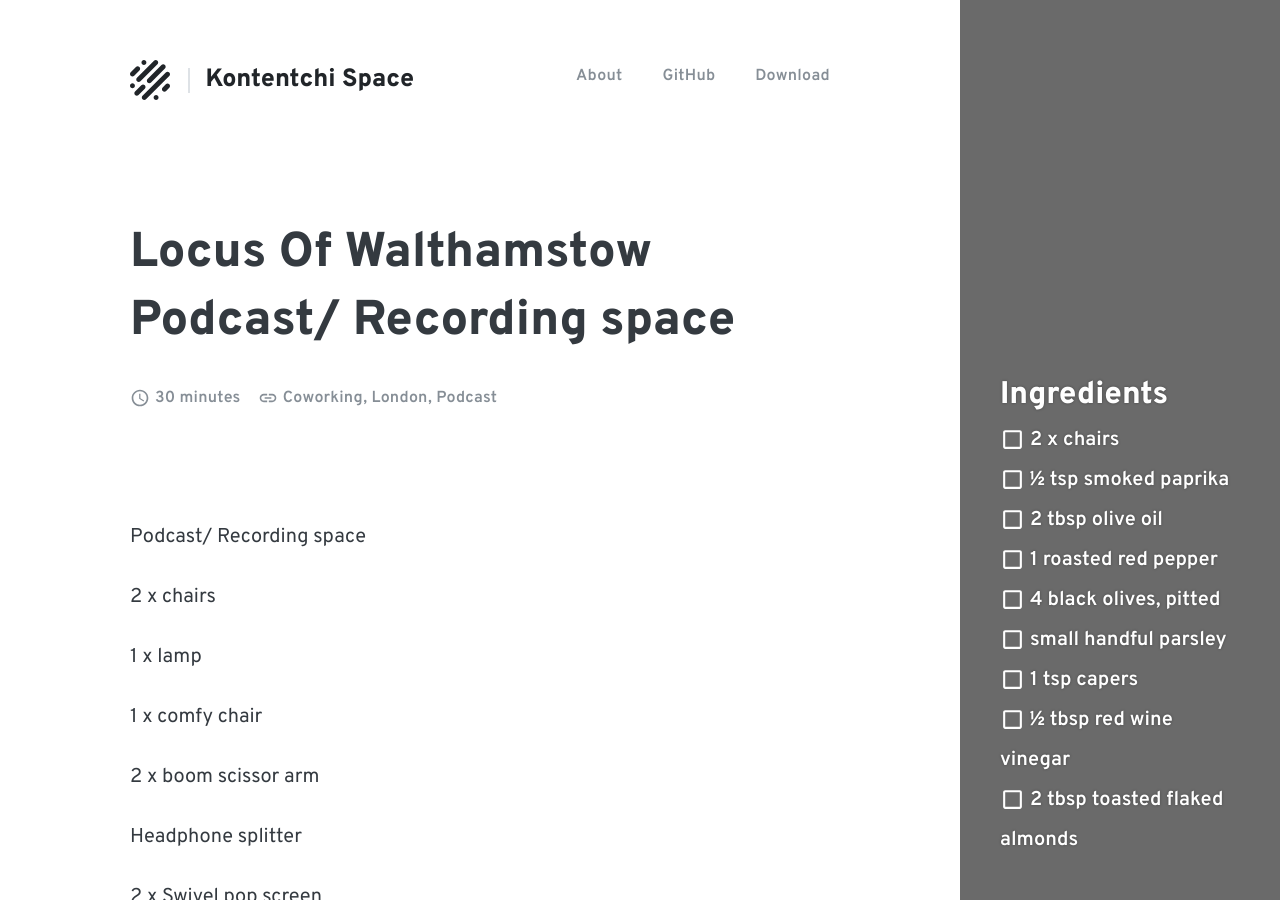
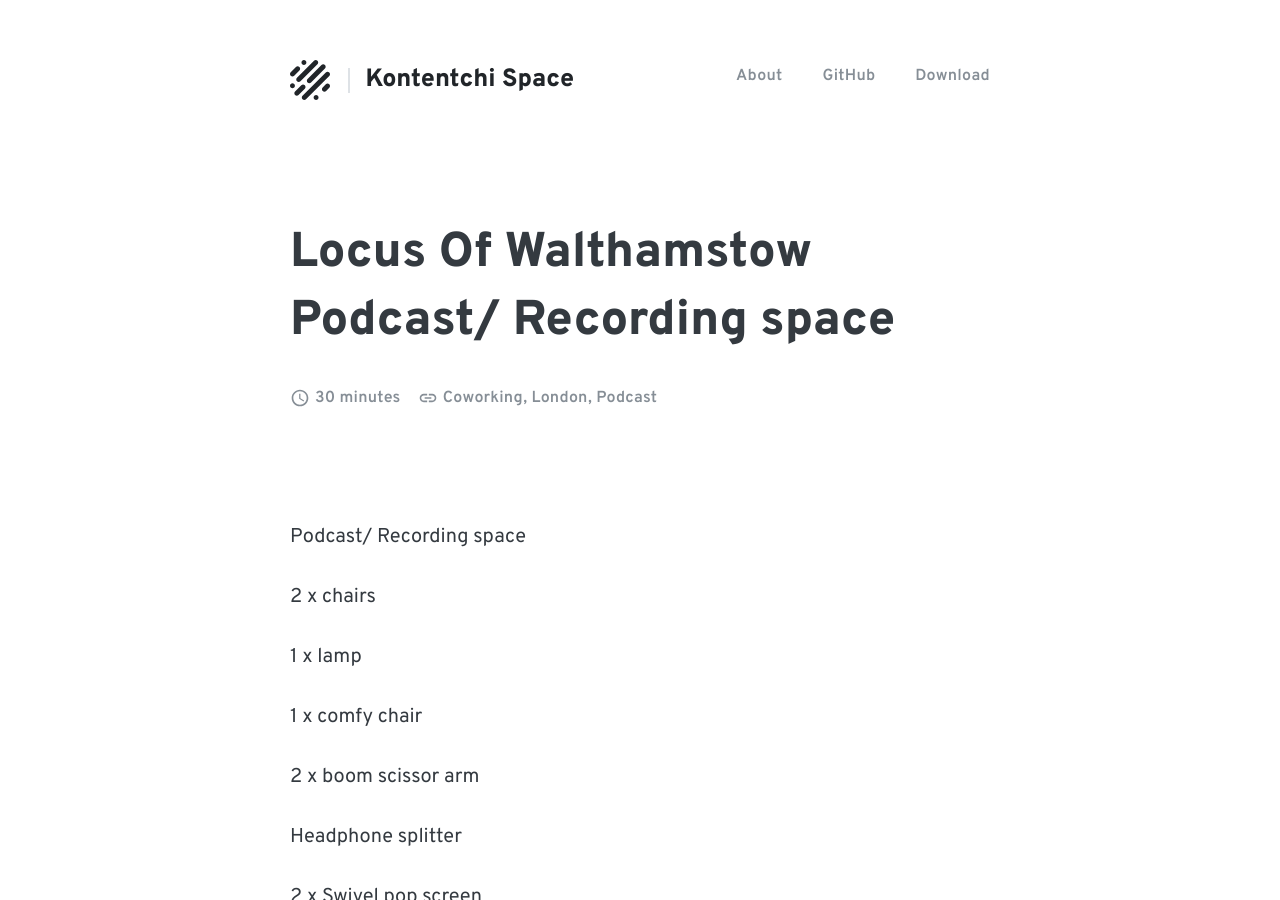
Before and after one commit to kontentchispace/kontentchispace.github.io, a Jekyll site: the page built from _recipes/locus-of-walthamstow-London.md, in a window 1280 px wide and 900 px high. Built offline with Jekyll 4.4.1, drawn with Linux system fonts in a browser that asks for light colours.

Commit message:
Update locus-of-walthamstow-London.md

```diff
--- a/_recipes/locus-of-walthamstow-London.md
+++ b/_recipes/locus-of-walthamstow-London.md
@@ -5,34 +5,7 @@ image: true
 time: 30
 category: London
 tags: [podcast, coworking, london]
-ingredients:
-  - name: chairs
-    amount: 2 x
-    unit:
-  - name: smoked paprika
-    amount: ½
-    unit: tsp
-  - name: olive oil
-    amount: 2
-    unit: tbsp
-  - name: roasted red pepper
-    amount: 1
-    unit:
-  - name: black olives, pitted
-    amount: 4
-    unit:
-  - name: parsley
-    amount: small
-    unit: handful
-  - name: capers
-    amount: 1
-    unit: tsp
-  - name: red wine vinegar
-    amount: ½
-    unit: tbsp
-  - name: toasted flaked almonds
-    amount: 2
-    unit: tbsp
+
 ---
 
 Podcast/ Recording space
```
